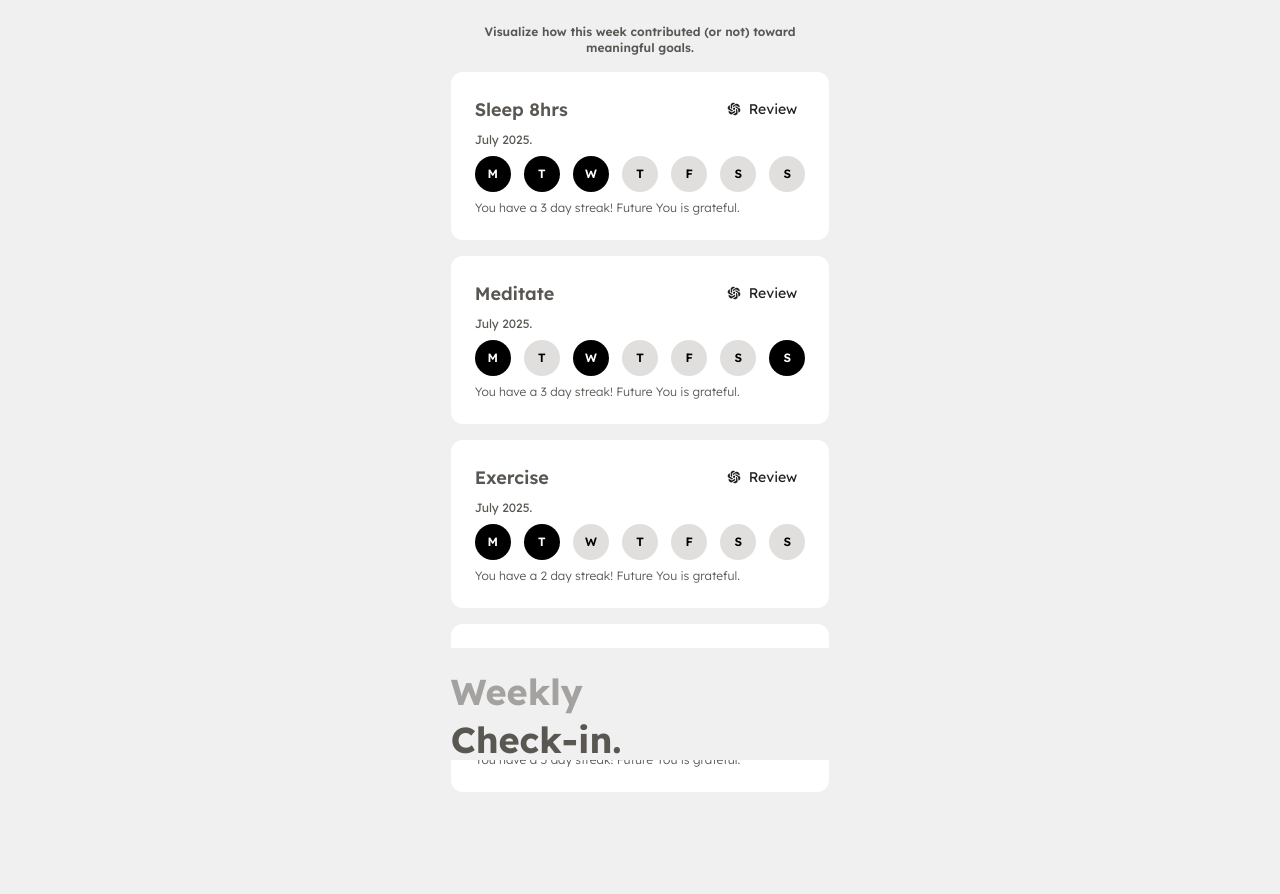
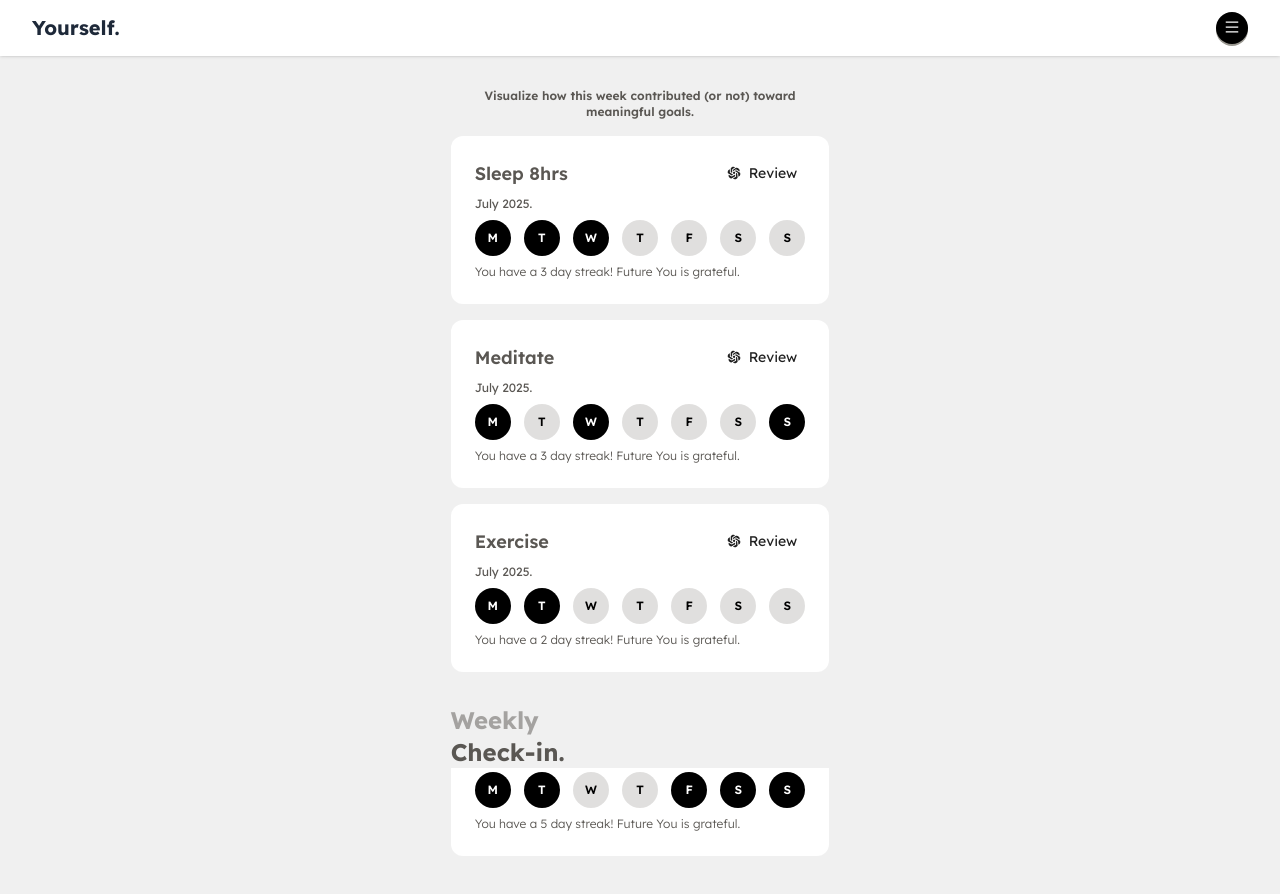
Before and after one commit to chukusuccess/yourself, a Next.js app: page /weekly-check-in in a window 1280 px wide. Shown: the top 894 px of the page. Built offline with nearby package versions, Linux system fonts and the light colour scheme; a web font is replaced by a local one.

Commit message:
fixed nav bar

```diff
--- /dev/null
+++ b/app/components/AppNav.jsx
@@ -0,0 +1,61 @@
+"use client";
+import React, { useState } from "react";
+import Link from "next/link";
+import { MenuOutlined, CloseOutlined } from "@ant-design/icons";
+import { Drawer, Button } from "antd";
+
+const AppNavbar = () => {
+  const [open, setOpen] = useState(false);
+
+  const toggleDrawer = () => setOpen(!open);
+
+  const navLinks = [
+    { label: "Home", path: "/" },
+    { label: "Create Time Capsule", path: "/create-time-capsule" },
+    { label: "Time Capsules", path: "/time-capsule" },
+    { label: "Weekly Check-In", path: "/weekly-check-in" },
+    { label: "Subscribe", path: "/offer" },
+  ];
+
+  return (
+    <header className="w-full fixed top-0 z-50 px-8 py-3 shadow-sm bg-white flex items-center justify-between">
+      <Link href="/" className="text-xl font-bold text-gray-800">
+        Yourself.
+      </Link>
+
+      <div className="flex items-center gap-4">
+        {/* <Link href="/offer">
+          <Button type="primary" className="hidden sm:inline-block text-xs">
+            Get Premium
+          </Button>
+        </Link> */}
+
+        <Button
+          type="primary"
+          htmlType="button"
+          icon={open ? <CloseOutlined /> : <MenuOutlined />}
+          onClick={toggleDrawer}
+          className="sm:hidden"
+        />
+      </div>
+
+      <Drawer placement="right" onClose={toggleDrawer} open={open} title="Menu">
+        <ul className="flex flex-col">
+          {navLinks.map((link) => (
+            <li key={link.path}>
+              <Link
+                href={link.path}
+                onClick={() => setOpen(false)}
+                className="block px-4 py-3 text-gray-800 hover:bg-gray-100"
+              >
+                {link.label}
+              </Link>
+            </li>
+          ))}
+        </ul>
+      </Drawer>
+    </header>
+  );
+};
+
+export default AppNavbar;
--- a/app/create-time-capsule/page.jsx
+++ b/app/create-time-capsule/page.jsx
@@ -259,7 +259,7 @@ const CreateNewTimeCapsule = () => {
         </Form.Item>
       </Form>
 
-      <div className="text-3xl font-bold mt-10 text-center text-gray-700">
+      <div className="text-2xl font-bold mt-8 text-center text-gray-700">
         <span className="opacity-50">From</span>{" "}
         <span className="text-black">You</span>
       </div>
--- a/app/layout.jsx
+++ b/app/layout.jsx
@@ -14,6 +14,7 @@ import "./globals.css";
 import { AntThemeProvider } from "./contexts/ThemeProvider";
 import { Suspense } from "react";
 import { Spin } from "antd";
+import AppNavbar from "./components/AppNav";
 
 const lexend = Lexend({
   subsets: ["latin", "latin-ext", "vietnamese"],
@@ -63,6 +64,8 @@ export default function RootLayout({ children }) {
               </div>
             }
           >
+            <AppNavbar />
+            <span className="mb-16" />
             {children}
           </Suspense>
         </AntThemeProvider>
--- a/app/time-capsule/page.jsx
+++ b/app/time-capsule/page.jsx
@@ -70,7 +70,7 @@ const TimeCapsule = () => {
         })}
       </div>
 
-      <div className="flex flex-col gap-2 fixed bottom-10 text-4xl font-bold bg-[#f0f0f0] pt-6 w-full">
+      <div className="flex flex-col fixed bottom-8 text-2xl font-bold bg-[#f0f0f0] pt-6 w-full">
         <span className="opacity-50">From You</span>
         <span>To You.</span>
       </div>
--- a/app/weekly-check-in/page.jsx
+++ b/app/weekly-check-in/page.jsx
@@ -102,7 +102,7 @@ const WeeklyCheckIn = () => {
         })}
       </div>
 
-      <div className="flex flex-col gap-2 fixed bottom-10 text-4xl font-bold bg-[#f0f0f0] pt-6 w-full">
+      <div className="flex flex-col fixed bottom-8 text-2xl font-bold bg-[#f0f0f0] pt-6 w-full">
         <span className="opacity-50">Weekly</span>
         <span>Check-in.</span>
       </div>
```
